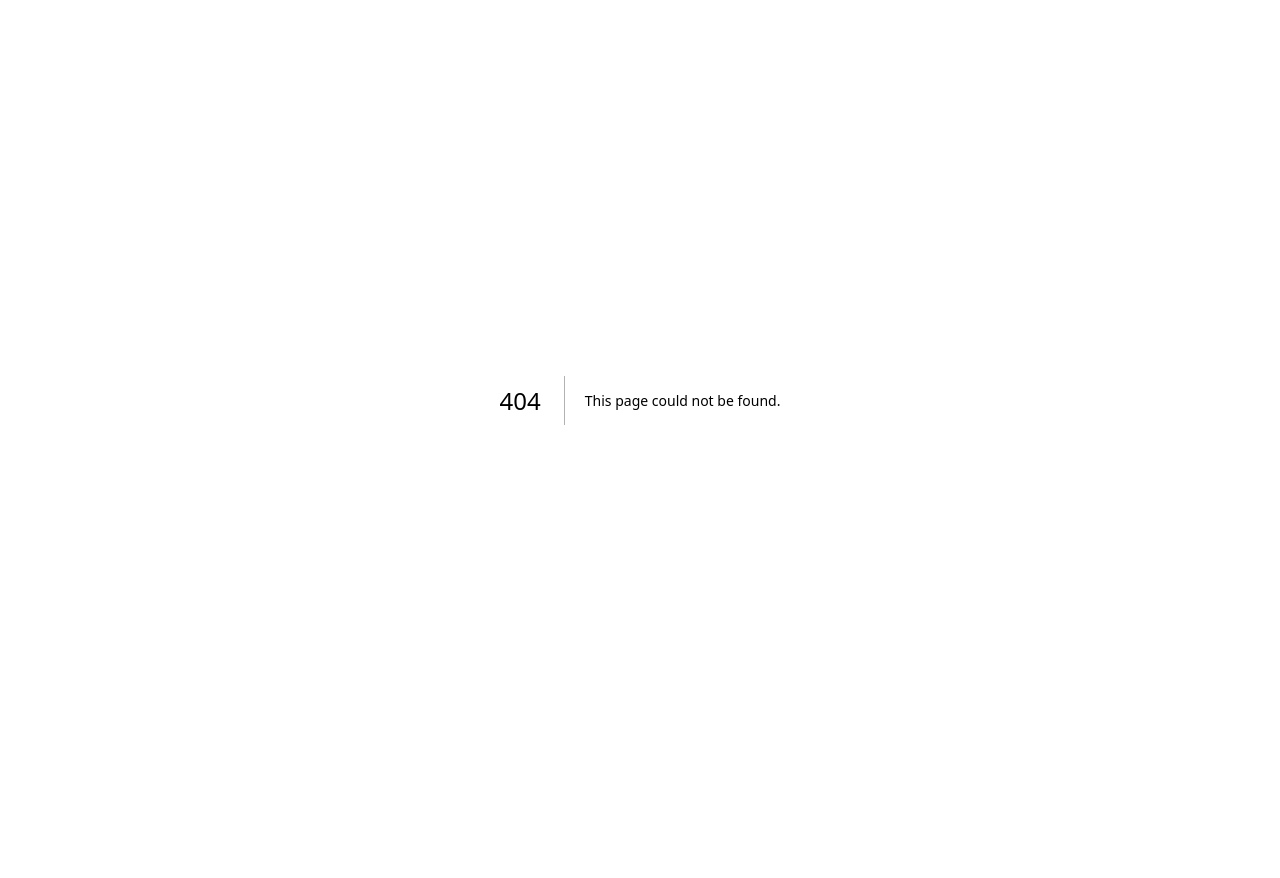
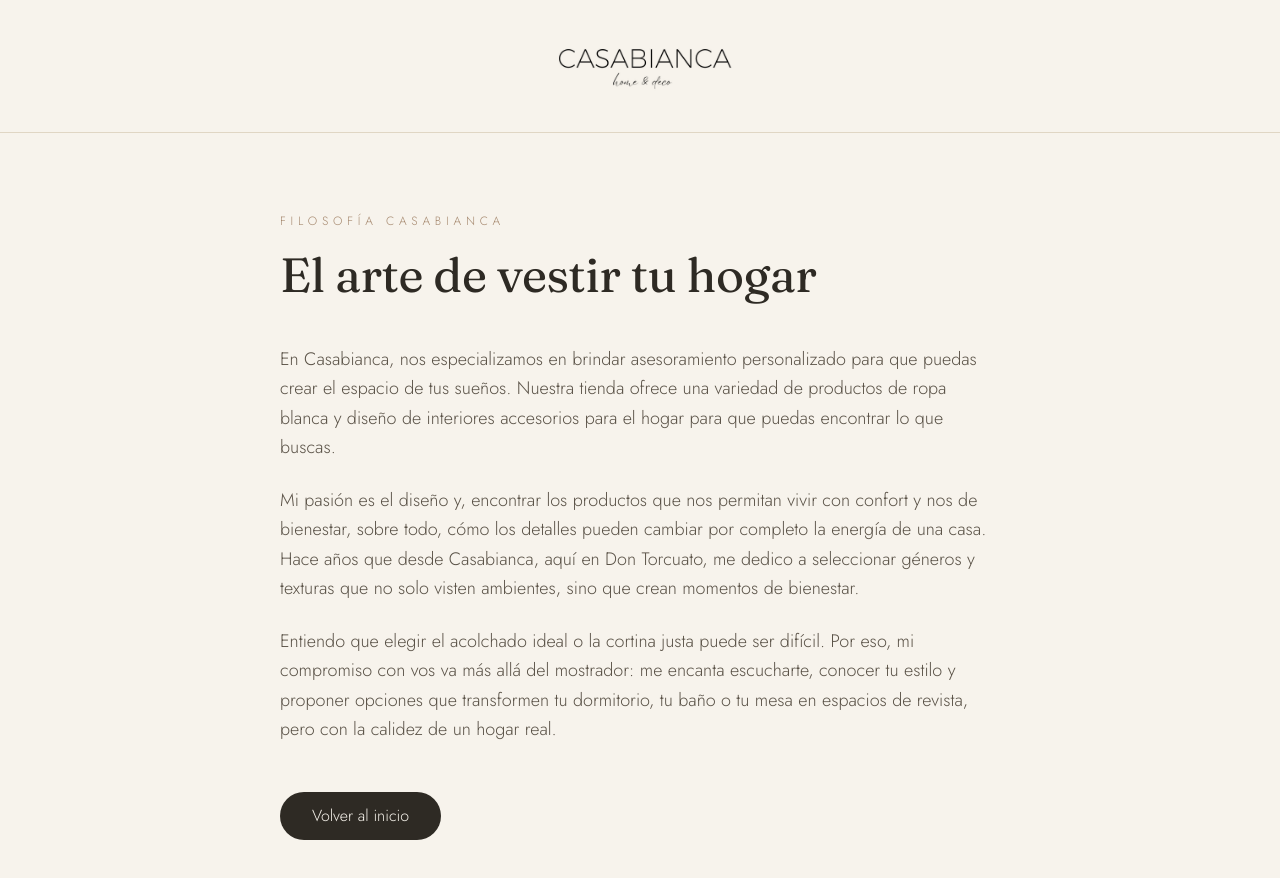
Before and after one commit to AMorenoPortas/casabianca, a Next.js app: page /filosofia in a window 1280 px wide. Before the commit this address had no page. Shown: the top 878 px of the page. Before the commit the page ends 800 px from the top, so only its background shows below. Built offline with nearby package versions, Linux system fonts and the light colour scheme.

Commit message:
Logo centrado, pagina de filosofia y boton

```diff
--- /dev/null
+++ b/app/filosofia/page.tsx
@@ -0,0 +1,52 @@
+export default function Filosofia() {
+  return (
+    <main className="min-h-screen bg-[#F7F3EC] text-[#2E2A24]">
+      {/* Header con logo centrado que vuelve al inicio */}
+      <header className="sticky top-0 z-50 border-b border-[#E0D6C4] bg-[#F7F3EC]">
+        <div className="mx-auto flex max-w-4xl items-center justify-center px-6 py-4">
+          <a href="/" className="flex items-center">
+            <img
+              src="/productos/logo/Caasabianca.jpeg"
+              alt="Casabianca"
+              className="h-25 w-auto mix-blend-multiply"
+            />
+          </a>
+        </div>
+      </header>
+
+      <section className="mx-auto max-w-3xl px-6 pt-20 pb-28">
+        <p className="text-xs uppercase tracking-[0.4em] text-[#A6896F]">Filosofía Casabianca</p>
+        <h1 className="mt-4 font-display text-4xl leading-tight md:text-5xl">
+          El arte de vestir tu hogar
+        </h1>
+
+        <div className="mt-10 space-y-6 text-lg leading-relaxed text-[#5a5247]">
+          <p>
+            En Casabianca, nos especializamos en brindar asesoramiento personalizado para que puedas crear
+            el espacio de tus sueños. Nuestra tienda ofrece una variedad de productos de ropa blanca y
+            diseño de interiores accesorios para el hogar para que puedas encontrar lo que buscas.
+          </p>
+          <p>
+            Mi pasión es el diseño y, encontrar los productos que nos permitan vivir con confort y nos de
+            bienestar, sobre todo, cómo los detalles pueden cambiar por completo la energía de una casa.
+            Hace años que desde Casabianca, aquí en Don Torcuato, me dedico a seleccionar géneros y texturas
+            que no solo visten ambientes, sino que crean momentos de bienestar.
+          </p>
+          <p>
+            Entiendo que elegir el acolchado ideal o la cortina justa puede ser difícil. Por eso, mi
+            compromiso con vos va más allá del mostrador: me encanta escucharte, conocer tu estilo y
+            proponer opciones que transformen tu dormitorio, tu baño o tu mesa en espacios de revista, pero
+            con la calidez de un hogar real.
+          </p>
+        </div>
+
+        <a
+          href="/"
+          className="mt-12 inline-block rounded-full bg-[#2E2A24] px-8 py-3 text-[#F7F3EC] transition-transform hover:-translate-y-0.5"
+        >
+          Volver al inicio
+        </a>
+      </section>
+    </main>
+  );
+}
--- a/app/page.tsx
+++ b/app/page.tsx
@@ -194,6 +194,14 @@
             </a>
             <a href="#faq" className="rounded-full border border-[#A6896F] px-8 py-3 text-[#A6896F] transition-colors hover:bg-[#A6896F] hover:text-[#F7F3EC]">
               Guía de telas
+            </a>
+          </div>
+          <div className="mt-4 flex justify-center">
+            <a
+              href="/filosofia"
+              className="rounded-full border border-[#D8CCB6] px-8 py-3 text-sm tracking-wide text-[#5a5247] transition-colors hover:border-[#A6896F] hover:text-[#A6896F]"
+            >
+              Filosofía Casabianca
             </a>
           </div>
         </div>
```
